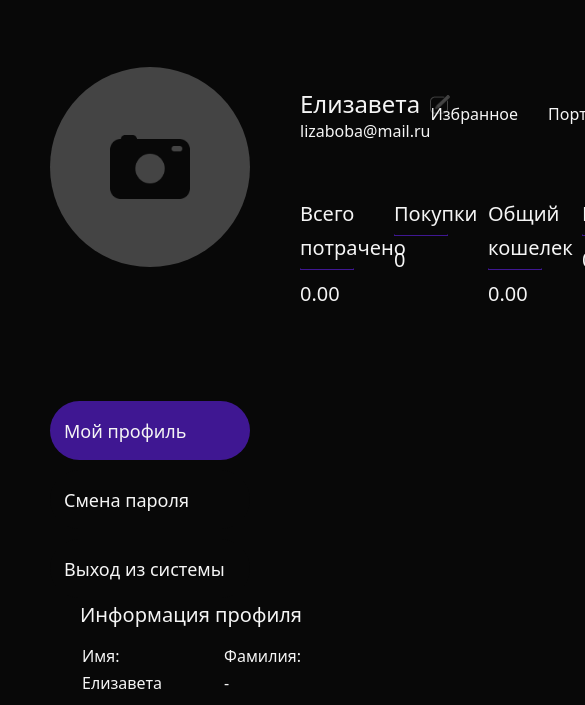
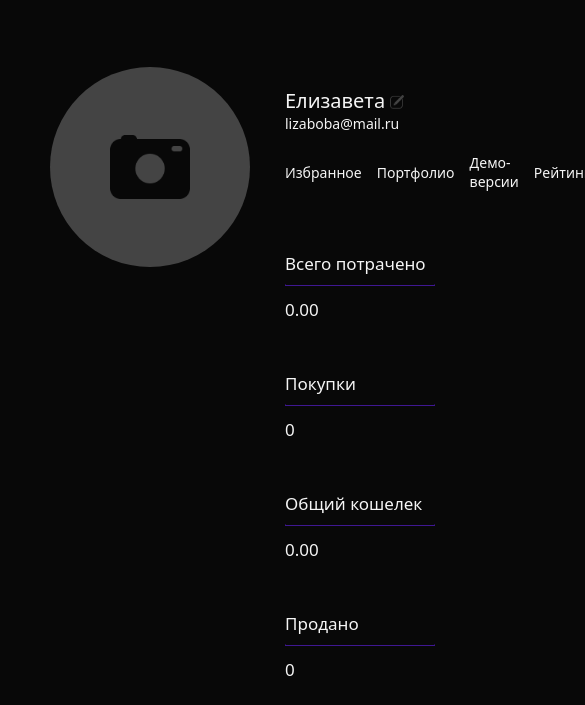
Before and after one commit to presets-star/Frontend, a website built with Vite: page front/components/profile/index.html in a window 390 px wide. Shown: the part 124-829 px from the top of the page, 585 px wide, since content can reach past the window. Built offline with nearby package versions, Linux system fonts and the light colour scheme.

Commit message:
сделал адаптацию до 700px

```diff
--- a/front/components/profile/index.html
+++ b/front/components/profile/index.html
@@ -6,6 +6,7 @@
     <meta name="viewport" content="width=device-width, initial-scale=1.0">
     <title>Document</title>
     <link rel="stylesheet" href="./style.scss">
+    <link rel="stylesheet" href="./media.scss">
     <link rel="stylesheet" href="/components/header/style.scss">
     <link rel="stylesheet" href="/components/footer/style.scss">
     <link rel="stylesheet" href="/components/newPrset/style.scss">
--- a/front/components/profile/index.js
+++ b/front/components/profile/index.js
@@ -12,14 +12,14 @@ let switching__favorites = document.querySelector('.switching__favorites')
 let switching__portfolio = document.querySelector('.switching__portfolio')
 
 let modal_create_prseta = document.querySelector('.main__newPrseta__contener')
-
+/*
 pages.forEach(page => {
     if (location.hash.split('-').join('').includes(page.id)) {
         pages.forEach(pag => pag.classList.remove("page-active"))
         page.classList.add("page-active")
 
     }
-});
+}); */
 pagesBtn.forEach(btn => {
 
     btn.onclick = () => {
@@ -71,7 +71,6 @@ switchingBtn.forEach(btn => {
         })
     }
 });
-
 
 
 
--- /dev/null
+++ b/front/components/profile/media.scss
@@ -0,0 +1,202 @@
+@media(max-width:1080px) {
+
+    .profile__main__contener {
+        max-width: 1500px;
+        margin: 0 auto;
+        padding: 70px 20px;
+    }
+
+    .flex__cont {
+        width: 100%;
+        display: flex;
+        gap: 15px !important;
+    }
+
+    .favorite__port__version__rating__box {
+        display: flex;
+        align-items: center;
+        gap: 15px !important;
+    }
+}
+
+
+
+@media(max-width:900px) {
+
+    .profile__main__contener {
+        max-width: 1500px;
+        margin: 0 auto;
+        padding: 70px 20px;
+    }
+
+    .flex__cont {
+        width: 100%;
+        display: flex;
+        gap: 15px !important;
+    }
+
+    .favorite__port__version__rating__box {
+        display: flex;
+        align-items: center;
+        justify-content: space-between;
+        gap: 15px !important;
+        margin-top: 20px;
+
+        a {
+            cursor: pointer;
+            font-size: 14px !important;
+            font-weight: 300;
+            color: #F5F5F5;
+            text-decoration: none;
+        }
+
+        img {
+            width: 60px;
+        }
+    }
+
+    .name__email {
+
+        .name {
+            display: flex;
+            align-items: center;
+            gap: 5px !important;
+
+            h2 {
+                font-size: 20px !important;
+                font-weight: 400;
+
+
+            }
+
+            img {
+                margin-top: 5px;
+                cursor: pointer;
+                width: 14px;
+            }
+        }
+
+        .email {
+            font-size: 14px !important;
+            font-weight: 300;
+
+
+        }
+    }
+
+    .name__portfolio__flex__case {
+        display: block !important;
+        align-items: center;
+        justify-content: space-between;
+        margin: 20px;
+    }
+
+    .transaction__flex__box {
+        display: flex;
+        align-self: center;
+        flex-wrap: wrap;
+        width: 100%;
+        gap: 40px;
+        justify-content: start;
+        margin-left: 20px;
+        margin-top: 55px;
+        text-wrap: nowrap;
+
+        .transaction__item {
+            width: 150px !important;
+        }
+
+        p {
+            font-size: 17px !important;
+            font-weight: 300;
+            line-height: 34px;
+            letter-spacing: 0em;
+            text-align: left;
+        }
+
+        .trans__hr {
+            border: 1px solid #3F1792;
+            margin: 3px 0 7px;
+            border-top: 1px solid #33333300;
+            width: 100%;
+        }
+    }
+}
+
+
+
+@media(max-width:800px){
+
+.main__poster__box {
+    width: 200px !important;
+    position: relative;
+
+    .poster__bg {
+        position: relative;
+
+        img {
+            width: 100%;
+        }
+
+        .player {
+            background: #08080888;
+            width: 50px !important;
+            height: 50px !important;
+            border-radius: 100%;
+            display: flex;
+            align-items: center;
+            justify-content: center;
+            position: absolute;
+            top: 50%;
+            left: 50%;
+            cursor: pointer;
+            transform: translate(-50%, -50%);
+
+            img {
+                width: 30% !important;
+            }
+        }
+
+    }
+
+    .title__box {
+
+        display: flex;
+        align-items: start;
+        justify-content: space-between;
+
+        p {
+            font-size: 14px !important;
+            font-weight: 300;
+            line-height: 20px !important;
+            letter-spacing: 0em;
+            color: white;
+
+        }
+
+        img {
+            margin-top: 15px;
+            width: 60px;
+        }
+    }
+
+    .btn__cont {
+        display: flex;
+        justify-content: end;
+        margin-top: 8px;
+        margin-bottom: 30px;
+
+        .basket__btn {
+
+            padding: 7px 20px;
+            border-radius: 23px;
+            color: #F5F5F5;
+            background-color: #080808;
+            border: 1px solid #f5f5f5;
+            display: flex;
+            justify-content: end;
+            text-align: end;
+            cursor: pointer;
+        }
+    }
+}}
--- a/front/components/profile/style.scss
+++ b/front/components/profile/style.scss
@@ -85,7 +85,7 @@ body {
                     align-items: center;
                     gap: 30px;
 
-a {
+                    a {
                         cursor: pointer;
                         font-size: 16px;
                         font-weight: 300;
@@ -124,14 +124,16 @@ a {
             .transaction__flex__box {
                 display: flex;
                 align-self: center;
+                flex-wrap: wrap;
+                width: 100%;
                 gap: 40px;
                 justify-content: start;
                 margin-left: 20px;
                 margin-top: 55px;
-
+                text-wrap: nowrap;
 
                 .transaction__item {
-                    width: 20%;
+                    width: 200px;
                 }
 
                 p {
@@ -146,14 +148,14 @@ a {
                     border: 1px solid #3F1792;
                     margin: 3px 0 7px;
                     border-top: 1px solid #33333300;
-
+                    width: 100%;
                 }
             }
         }
     }
 
     .btns__information__box {
-        display: flex;
+        display: flex !important;
         gap: 20px;
         margin-top: 80px;
 
```
